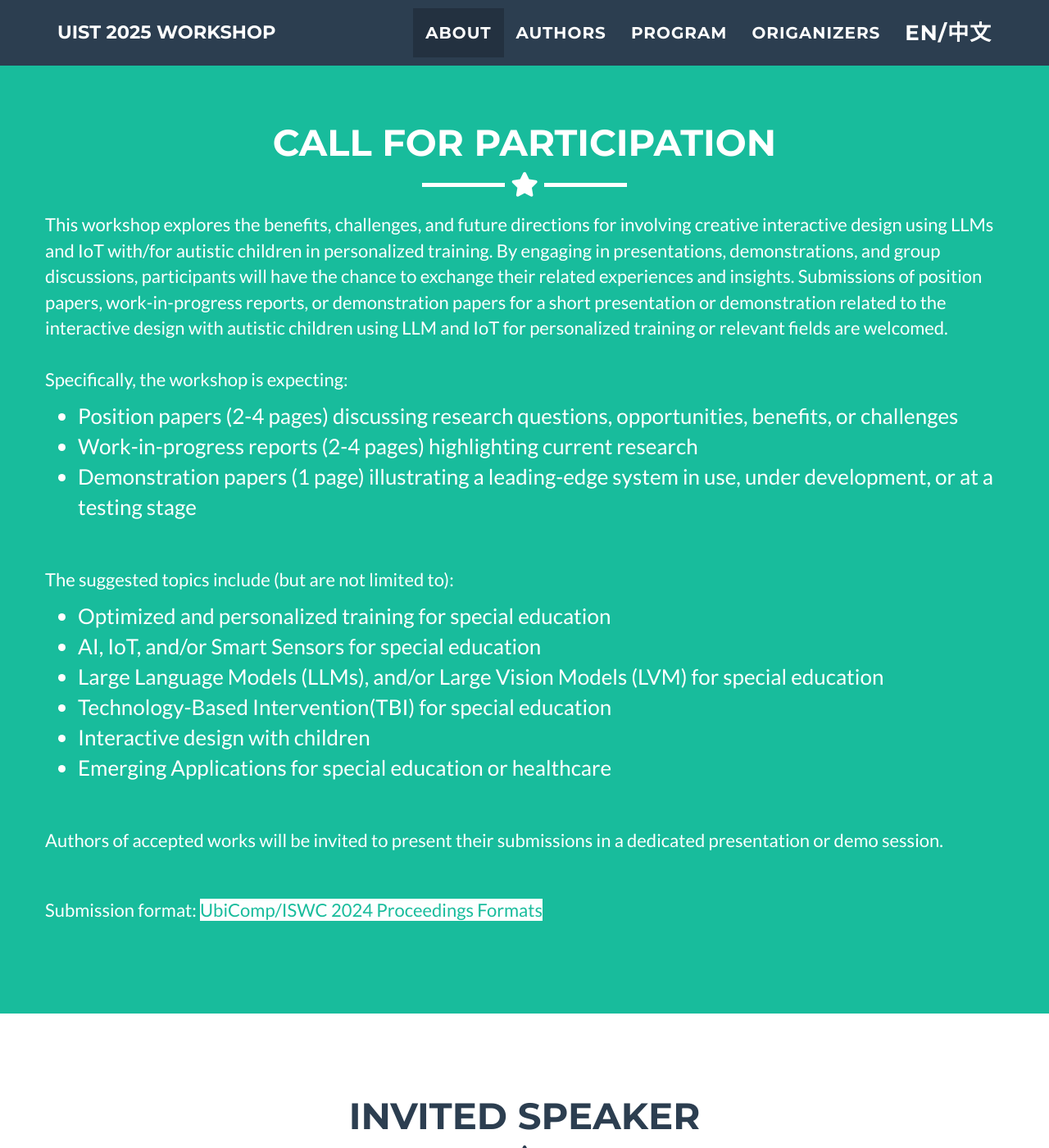
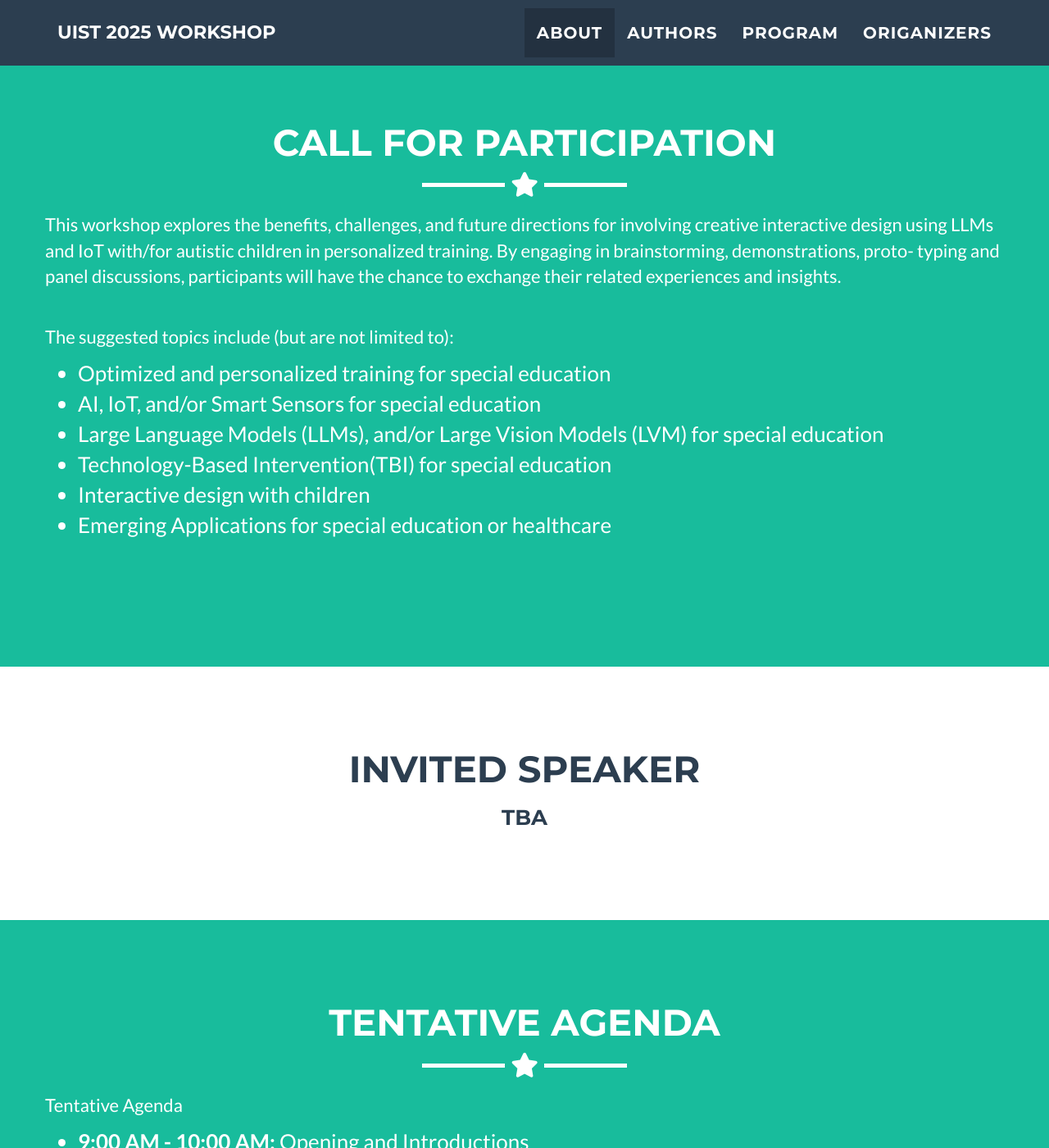
Before and after one commit to idwac2025/idwac2025.github.io, a Jekyll site: the page built from _posts/2014-07-18-project-1.markdown, in a window 1280 px wide and 1400 px high, scrolled down 1938 px. Shown: the whole window at 82% size. Built offline with Jekyll 4.4.1, drawn with Linux system fonts in a browser that asks for light colours; some of the changed text lies outside the part shown.

Commit message:
Modify the site to fit UIST

```diff
--- a/_includes/agenda.html
+++ b/_includes/agenda.html
@@ -3,7 +3,7 @@
   <div class="container">
     <div class="row">
       <div class="col-lg-12 text-center">
-        <h2>Agenda</h2>
+        <h2>Tentative Agenda</h2>
         <!-- <h2>Program</h2> -->
         <hr class="star-light">
         <!-- <hr class="star-primary"> -->
@@ -14,13 +14,19 @@
       <div>
         <!-- <p>The date section.</p> -->
         <p>
-          October 6, 2024 in the venue (Sofitel Melbourne on Collins) East Tower (Rooms 1 and 2)
+          <!-- October 6, 2024 in the venue (Sofitel Melbourne on Collins) East Tower (Rooms 1 and 2) -->
+          Tentative Agenda
+
           <ul>
-            <li><b>9:00 AM - 9:20 AM:</b>         Opening Remarks</li>
-            <li><b></b>9:20 AM - 9:50 AM:</b>     Keynote Addressed by <a href="https://www.uwb.edu/stem/faculty/css-faculty/azolyomi" style="color:white">Dr. Annuska Zolyomi</a>, University of Washington</li>
-            <li><b></b>10:00 AM - 11:00 AM:</b>   Workshop Paper Presentations</li>
-            <li><b></b>11:00 AM - 11:30 AM:</b>   Panel Discussion & Brainstorming Session</li>
-            <li><b></b>11:30 AM - 11:50 AM:</b>   Closing Remarks</li>
+            <li><b>9:00 AM - 10:00 AM:</b>        Opening and Introductions</li>
+            <!-- <li><b></b>9:20 AM - 9:50 AM:</b>     Keynote Addressed by <a href="https://www.uwb.edu/stem/faculty/css-faculty/azolyomi" style="color:white">Dr. Annuska Zolyomi</a>, University of Washington</li> -->
+            <li><b></b>10:00 AM - 11:00 AM:</b>   Keynote Speech</li>
+
+            <li><b></b>11:00 AM - 12:00 AM:</b>   Spotlight and Demo Session </li>
+            <li><b></b>1:00 PM - 2:00 PM:</b>   Open Discussion and Brainstorm</li>
+            <li><b></b>2:00 PM - 3:00 PM:</b>   Prototyping </li>
+
+            <li><b></b>3:00 PM - 4:00 PM:<</b>   Closing Remarks</li>
 
 
 
--- a/_includes/author.html
+++ b/_includes/author.html
@@ -12,13 +12,16 @@
       <div>
         <!-- <p>The Author section.</p> -->
         <span class="skills">
-        <p  class="text-black-faded text-left">This workshop explores the benefits, challenges, and future directions for involving creative interactive design using LLMs and IoT with/for autistic children in personalized training. By engaging in presentations, demonstrations, and group discussions, participants will have the chance to exchange their related experiences and insights. Submissions of position papers, work-in-progress reports, or demonstration papers for a short presentation or demonstration related to the interactive design with autistic children using LLM and IoT for personalized training or relevant fields are welcomed.
-           <br><br>Specifically, the workshop is expecting:</p>
+        <p  class="text-black-faded text-left">This workshop explores the benefits, challenges, and future directions for involving creative interactive design using LLMs and IoT with/for autistic children in personalized training. By engaging in brainstorming, demonstrations, proto-
+typing and panel discussions, participants will have the chance to exchange their related experiences and insights.
+
+<!-- Submissions of position papers, work-in-progress reports, or demonstration papers for a short presentation or demonstration related to the interactive design with autistic children using LLM and IoT for personalized training or relevant fields are welcomed. -->
+           <!-- <br><br>Specifically, the workshop is expecting:</p>
         <ul>
           <li>Position papers (2-4 pages) discussing research questions, opportunities, benefits, or challenges</li>
           <li>Work-in-progress reports (2-4 pages) highlighting current research</li>
           <li>Demonstration papers (1 page) illustrating a leading-edge system in use, under development, or at a testing stage</li>
-        </ul>
+        </ul> -->
 
         <br><br>
         <p>The suggested topics include (but are not limited to):</p>
@@ -31,10 +34,10 @@
           <li>Emerging Applications for special education or healthcare</li>
         </ul>
         <br><br>
-        <p>Authors of accepted works will be invited to present their submissions in a dedicated presentation or demo session.</p>
-        <br><br>
+        <!-- <p>Authors of accepted works will be invited to present their submissions in a dedicated presentation or demo session.</p>
+        <br><br> -->
 
-        <p>Submission format: <a href="https://ubicomp.org/ubicomp-iswc-2024/authors/formatting/" target="_blank" style="background-color:rgb(252, 255, 255);">UbiComp/ISWC 2024 Proceedings Formats </a>   </p>
+        <!-- <p>Submission format: <a href="https://ubicomp.org/ubicomp-iswc-2024/authors/formatting/" target="_blank" style="background-color:rgb(252, 255, 255);">UbiComp/ISWC 2024 Proceedings Formats </a>   </p> -->
 
 
 
--- a/_includes/invited_speaker2.html
+++ b/_includes/invited_speaker2.html
@@ -5,37 +5,22 @@
   <div class="container">
     <div class="row">
       <div class="col-lg-12 text-center">
-        <!-- <div class="col-lg-12"> -->
         <h2>Invited Speaker</h2>
-        <hr class="star-primary">
+        <!-- <hr class="star-primary">
         <img class="img-responsive" src="img/Annuska_Zolyomi_Headshot.png" alt="profile-pic" />
 
-        <!-- <h3>Dr. Annuska Zolyomi</h3> -->
-        <h3><a href="https://www.uwb.edu/stem/faculty/css-faculty/azolyomi" style="color:black">Dr. Annuska Zolyomi</a></li></h3>
-        <h3>University of Washington</h3>
-        <!-- <h2>Program</h2> -->
-        <!-- <hr class="star-light"> -->
-
+        <h3><a href="https://www.uwb.edu/stem/faculty/css-faculty/azolyomi" style="color:black">Dr. Annuska Zolyomi</a></li></h3> -->
+        <!-- <h3>University of Washington</h3> -->
+        <h3>TBA</h3>
       </div>
     </div>
-    <div class="row">
-      <!-- <div class="col-lg-4 col-lg-offset-2"> -->
+    <!-- <div class="row">
       <div>
-        <!-- <p>The date section.</p> -->
         <p>
           Dr. Zolyomi is an Assistant Professor in the Computing and Software Systems (CSS) Division at the University of Washington Bothell. She leads the Interaction Design for Education and Accessibility (IDEA) lab. Employing human-centered and value-sensitive design, she researches ways to make human-computer interaction (HCI) and socio-technical collaboration more inclusive to disabled and neurodiverse communities. Her deep knowledge of software engineering, accessible technology, and user-centered design has been recognized by the ACM Conference on Computer Supported Cooperative Work (CSCW) and the ACM Conference on Computers and Accessibility (ASSETS). She earned her Ph.D. in Information Science, Sc.B. in Industrial Engineering and her M.S. in Human-Centered Design and Engineering from the University of Washington. Prior to earning her Ph.D., Zolyomi worked at Microsoft as an accessibility product strategist, with cross-company influence on technology innovation earning her four patents in HCI.
 
         </p>
       </div>
-      <!-- <div class="col-lg-4">
-        <p>[TEST DELETED AFTER FINALIZED]Whether you're a student looking to showcase your work, a professional looking to attract clients, or
-          a graphic artist looking to share your projects, this template is the perfect starting point! </p>
-      </div>
-      <div class="col-lg-8 col-lg-offset-2 text-center">
-        <a href="https://github.com/jeromelachaud/freelancer-theme" class="btn btn-lg btn-outline">
-          <i class="fa fa-download"></i> Download Theme
-        </a>
-      </div> -->
-    </div>
+    </div> -->
   </div>
 </section>
--- a/_includes/nav.html
+++ b/_includes/nav.html
@@ -56,10 +56,11 @@
 
 
 
-
+        <!--Disable Language Switch
         <li>
           <a href="https://idwac-cn.github.io/idwac/">EN/中文</a>
-        </li>
+        </li> -->
+
       </ul>
     </div>
     <!-- /.navbar-collapse -->
```
